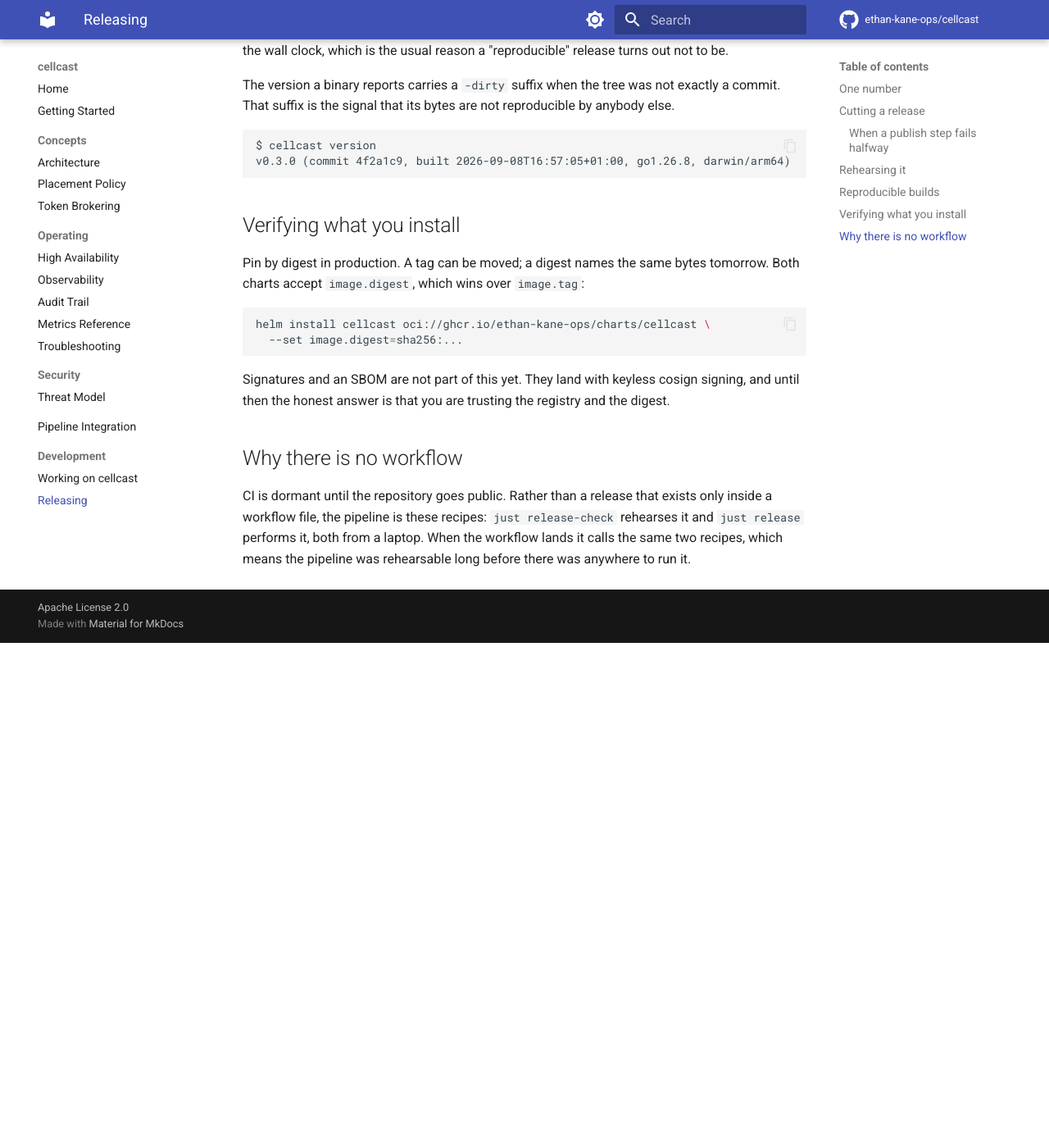
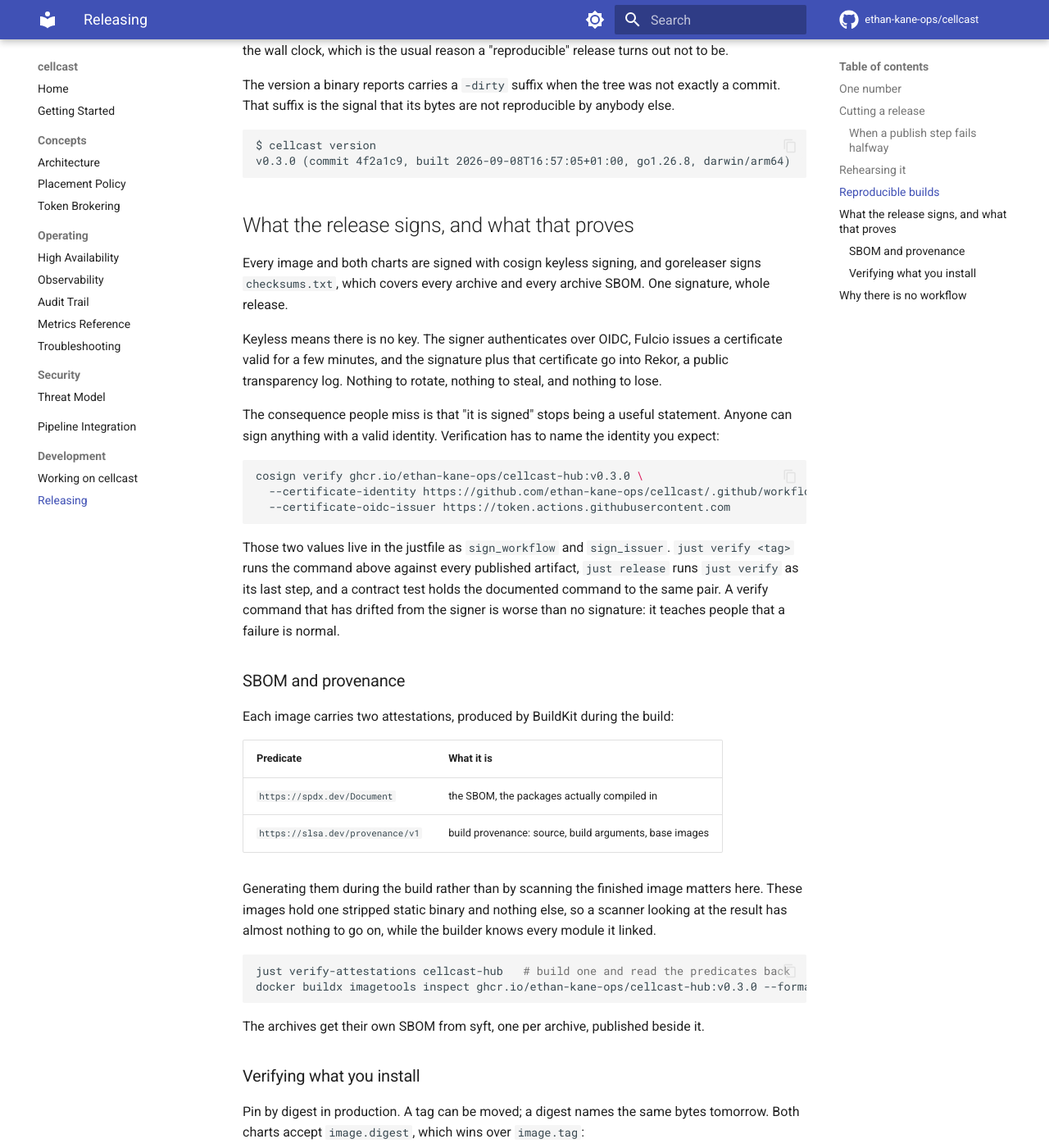
Before and after one commit to ethan-kane-ops/cellcast, an MkDocs documentation site: the page built from docs/releasing.md, in a window 1280 px wide and 1400 px high, scrolled down 2569 px. Shown: the whole window at 82% size. Built offline with MkDocs 1.6.1 and Material for MkDocs 9.7.7, drawn with Linux system fonts in a browser that asks for light colours; comment, search, counter and statistics services are not loaded; before the commit the page ends 3353 px from its top, so only the background shows below that; some of the changed text lies outside the part shown.

Commit message:
feat(release): sign every artifact and attach an SBOM to each one (#23)
- Images carry an SPDX SBOM and SLSA build provenance, recorded by BuildKit
  during the build. Scanning the result instead would answer almost nothing:
  the image holds one stripped static binary.
- Archives get an SBOM from syft, and goreleaser signs checksums.txt, which
  covers every archive and every archive SBOM.
- Images and charts are signed keyless with cosign, recursively, so a pull by
  platform digest verifies a signed child rather than only the index.
- `just verify` runs the command the README gives adopters, against what was
  just published. `just release` runs it last and fails on a mismatch, because
  a signature that verifies only under a command nobody documented is worse
  than none.
- The expected signer lives in the justfile as sign_workflow and sign_issuer,
  and a contract test holds the documented command to that pair.
- `just verify-attestations` builds one image and reads the predicates back.
- syft is pinned with the rest of the toolchain.

````diff
--- a/docs/releasing.md
+++ b/docs/releasing.md
@@ -117,19 +117,60 @@ $ cellcast version
 v0.3.0 (commit 4f2a1c9, built 2026-09-08T16:57:05+01:00, go1.26.8, darwin/arm64)
 ```
 
-## Verifying what you install
+## What the release signs, and what that proves
 
-Pin by digest in production. A tag can be moved; a digest names the same bytes
-tomorrow. Both charts accept `image.digest`, which wins over `image.tag`:
+Every image and both charts are signed with cosign keyless signing, and goreleaser signs
+`checksums.txt`, which covers every archive and every archive SBOM. One signature, whole
+release.
+
+Keyless means there is no key. The signer authenticates over OIDC, Fulcio issues a certificate
+valid for a few minutes, and the signature plus that certificate go into Rekor, a public
+transparency log. Nothing to rotate, nothing to steal, and nothing to lose.
+
+The consequence people miss is that "it is signed" stops being a useful statement. Anyone can
+sign anything with a valid identity. Verification has to name the identity you expect:
+
+```bash
+cosign verify ghcr.io/ethan-kane-ops/cellcast-hub:v0.3.0 \
+  --certificate-identity https://github.com/ethan-kane-ops/cellcast/.github/workflows/release.yml@refs/tags/v0.3.0 \
+  --certificate-oidc-issuer https://token.actions.githubusercontent.com
+```
+
+Those two values live in the justfile as `sign_workflow` and `sign_issuer`. `just verify <tag>`
+runs the command above against every published artifact, `just release` runs `just verify` as its
+last step, and a contract test holds the documented command to the same pair. A verify command
+that has drifted from the signer is worse than no signature: it teaches people that a failure is
+normal.
+
+### SBOM and provenance
+
+Each image carries two attestations, produced by BuildKit during the build:
+
+| Predicate | What it is |
+| --- | --- |
+| `https://spdx.dev/Document` | the SBOM, the packages actually compiled in |
+| `https://slsa.dev/provenance/v1` | build provenance: source, build arguments, base images |
+
+Generating them during the build rather than by scanning the finished image matters here. These
+images hold one stripped static binary and nothing else, so a scanner looking at the result has
+almost nothing to go on, while the builder knows every module it linked.
+
+```bash
+just verify-attestations cellcast-hub   # build one and read the predicates back
+docker buildx imagetools inspect ghcr.io/ethan-kane-ops/cellcast-hub:v0.3.0 --format '{{ json .SBOM }}'
+```
+
+The archives get their own SBOM from syft, one per archive, published beside it.
+
+### Verifying what you install
+
+Pin by digest in production. A tag can be moved; a digest names the same bytes tomorrow. Both
+charts accept `image.digest`, which wins over `image.tag`:
 
 ```bash
 helm install cellcast oci://ghcr.io/ethan-kane-ops/charts/cellcast \
   --set image.digest=sha256:...
 ```
-
-Signatures and an SBOM are not part of this yet. They land with keyless cosign
-signing, and until then the honest answer is that you are trusting the registry and the
-digest.
 
 ## Why there is no workflow
 
@@ -138,3 +179,13 @@ inside a workflow file, the pipeline is these recipes: `just release-check` rehe
 it and `just release` performs it, both from a laptop. When the workflow lands it calls
 the same two recipes, which means the pipeline was rehearsable long before there was
 anywhere to run it.
+
+One part genuinely cannot be done from a laptop, and it is deliberate that it fails
+rather than degrades. The identity in `sign_workflow` is the release workflow's, so a
+release cut by hand signs with whoever ran it and then fails its own `just verify`. That
+is the correct outcome. Signing with a maintainer's personal identity would produce
+artifacts that verify against a different command from the one the README gives, and the
+first release must not be the one that teaches people to ignore a verification failure.
+
+In practice that means the first tag waits for the workflow, which waits for the
+repository to be public.
````
Also changed, not shown: .goreleaser.yaml (+30 -0 lines), README.md (+32 -12 lines), SECURITY.md (+17 -7 lines), docs/development.md (+5 -0 lines), .mise.toml, 2 other files.
